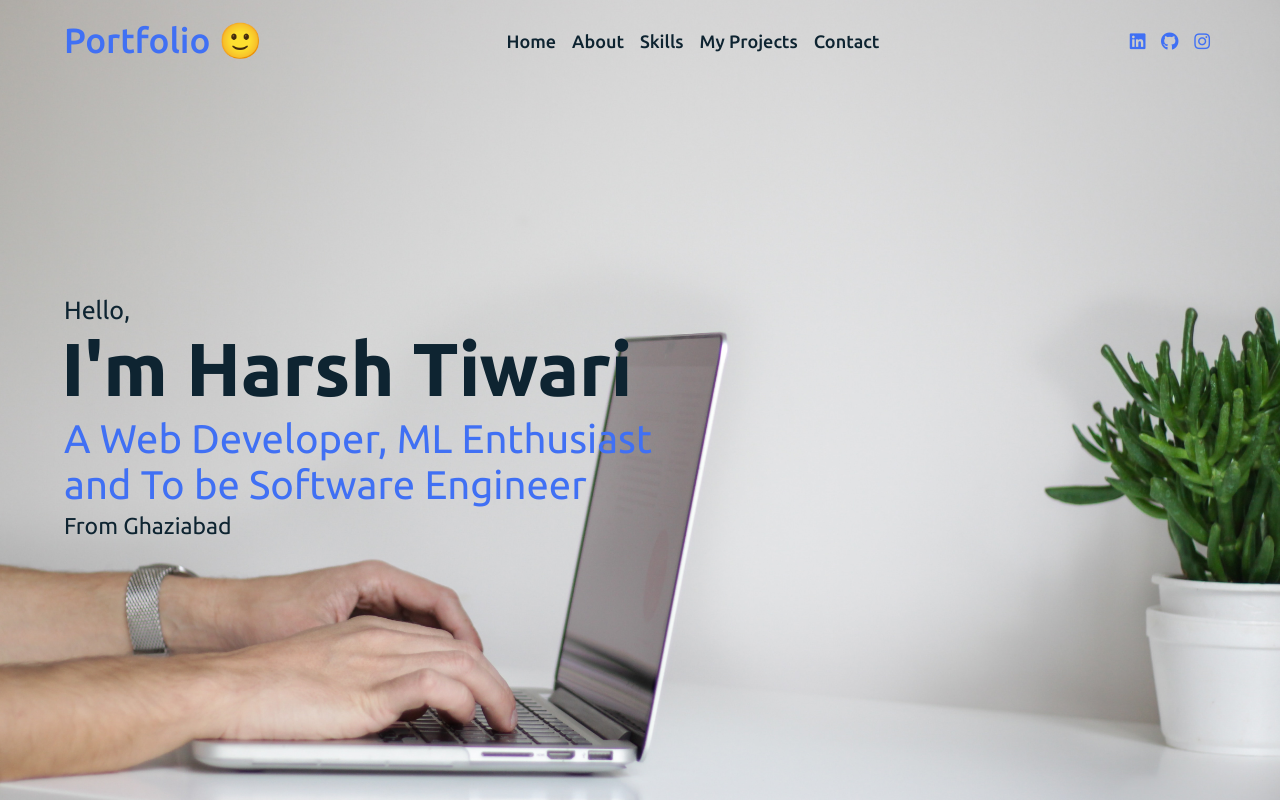
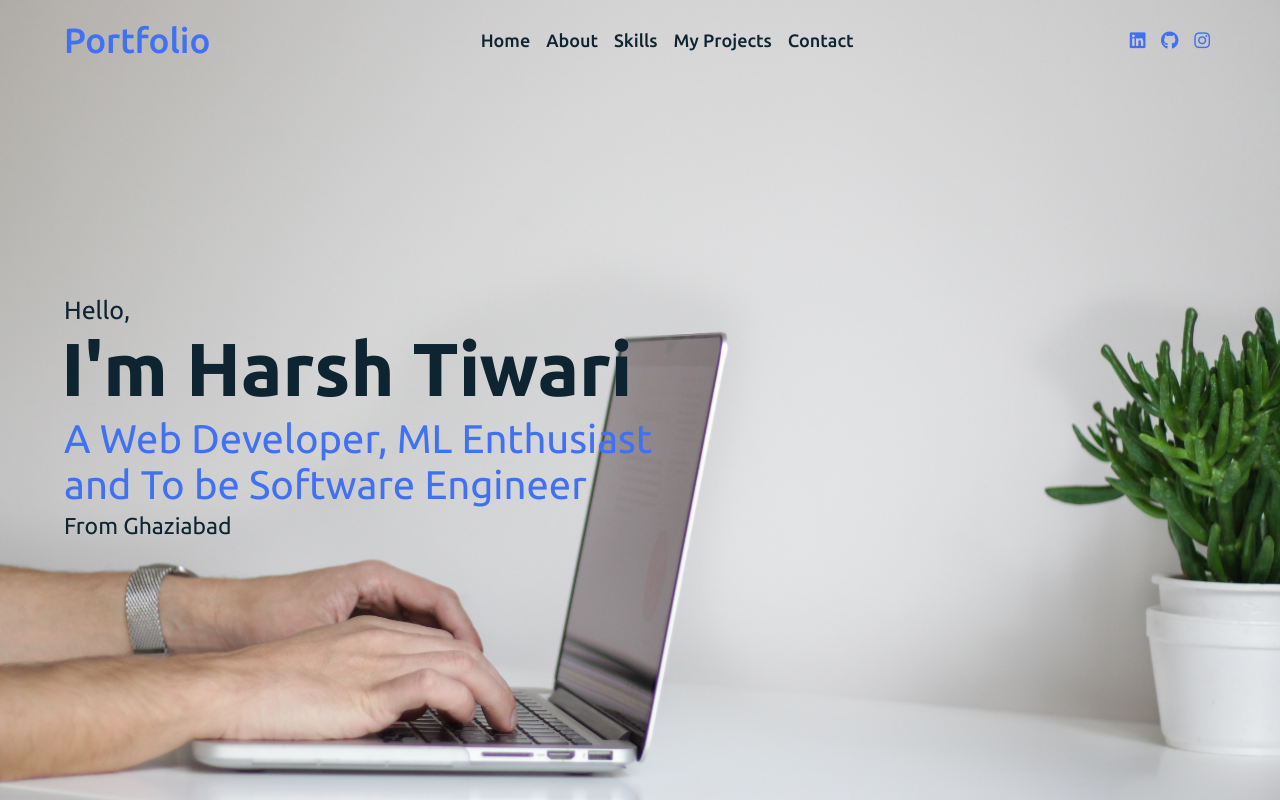
Before and after one commit to 09092002/My-Portfolio, a plain HTML site: page index.html in a window 1280 px wide. Shown: the top 800 px of the page. Drawn offline with Linux system fonts and the light colour scheme.

Commit message:
Update index.html

```diff
--- a/index.html
+++ b/index.html
@@ -17,7 +17,7 @@
     <!-- navgaition menu -->
     <nav>
       <div class="navbar">
-        <div class="logo"><a href="#">Portfolio 🙂</a></div>
+        <div class="logo"><a href="#">Portfolio </a></div>
         <ul class="menu">
           <li><a href="#home">Home</a></li>
           <li><a href="#about">About</a></li>
```
